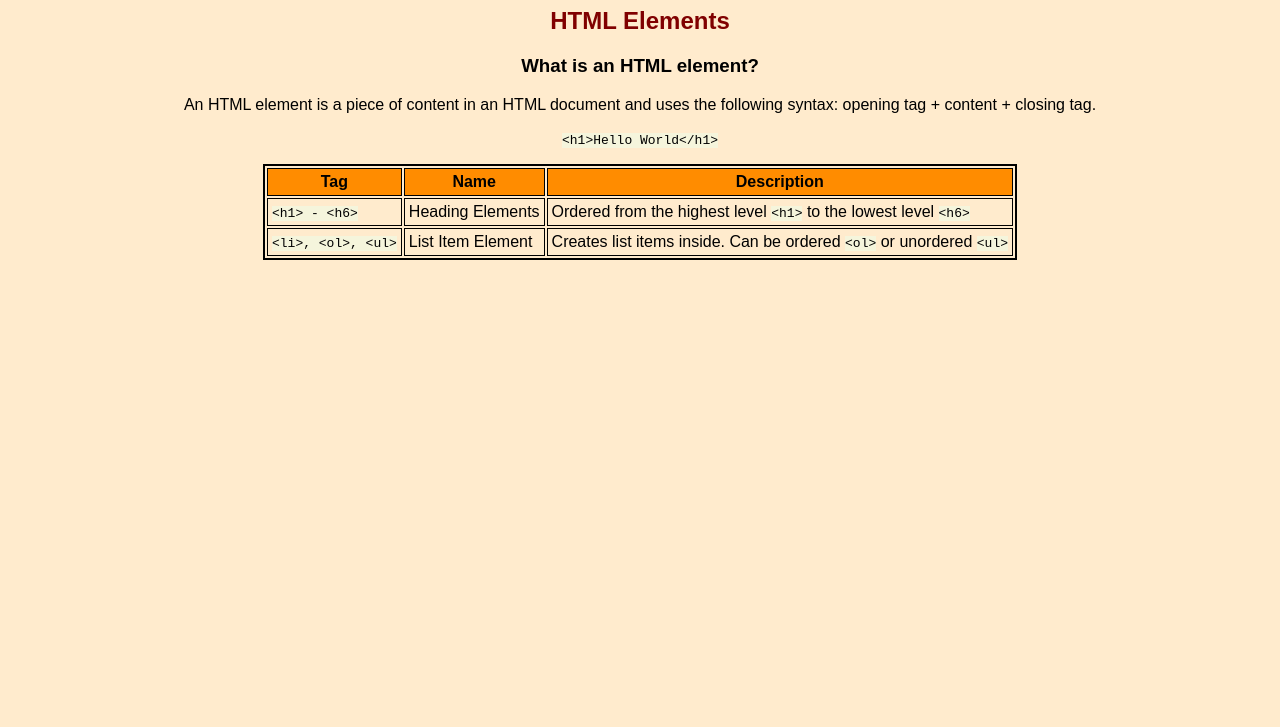
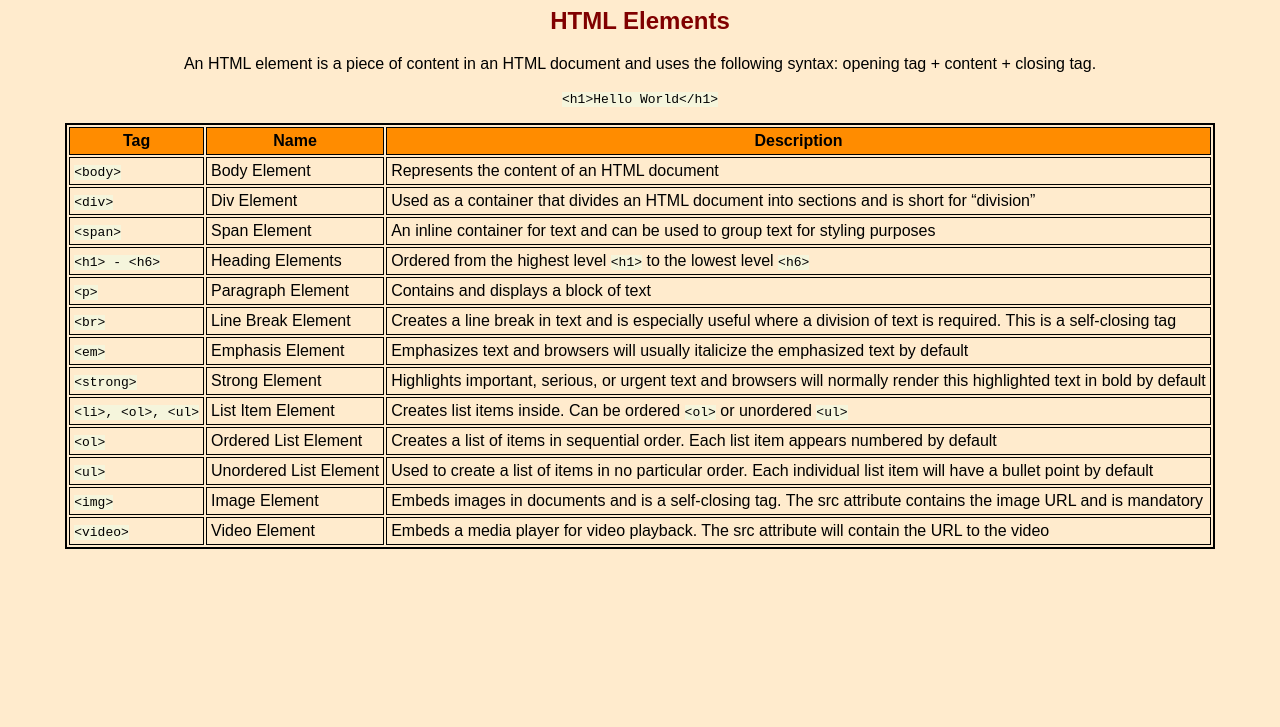
Before and after one commit to kfaith98/codecademy-fullstack-engineer-path, a plain HTML site: page Projects/build-your-own-cheatsheet/index.html in a window 1280 px wide. Shown: the part 73-800 px from the top of the page. Drawn offline with Linux system fonts and the light colour scheme.

Commit message:
Complete content for HTML Cheatsheet, adding new HTML elements and their descriptions.

```diff
--- a/Projects/build-your-own-cheatsheet/index.html
+++ b/Projects/build-your-own-cheatsheet/index.html
@@ -4,13 +4,12 @@
     <meta charset="UTF-8">
     <meta name="viewport" content="width=device-width, initial-scale=1.0">
     <link rel="stylesheet" href="./styles.css" type="text/css">
-    <title>HTML & CSS Cheatsheet</title>
+    <title>HTML Cheatsheet</title>
 </head>
 <body>
-    <h1>HTML & CSS Cheatsheet</h1>
+    <h1>HTML Cheatsheet</h1>
 
     <h2>HTML Elements</h2>
-    <h3>What is an HTML element?</h3>
     <p>An HTML element is a piece of content in an HTML document and uses the following syntax: opening tag + content +
         closing tag.</p>
     <p><span class="code">&lt;h1&gt;Hello World&lt;/h1&gt;</span></p>
@@ -26,11 +25,60 @@
         <tbody>
             <tr>
                 <td>
+                    <span class="code">&lt;body&gt;</span>
+                </td>
+                <td>Body Element</td>
+                <td>Represents the content of an HTML document</td>
+            </tr>
+            <tr>
+                <td>
+                    <span class="code">&lt;div&gt;</span>
+                </td>
+                <td>Div Element</td>
+                <td>Used as a container that divides an HTML document into sections and is short for “division”</td>
+            </tr>
+            <tr>
+                <td>
+                    <span class="code">&lt;span&gt;</span>
+                </td>
+                <td>Span Element</td>
+                <td>An inline container for text and can be used to group text for styling purposes</td>
+            </tr>
+            <tr>
+                <td>
                     <span class="code">&lt;h1&gt; - &lt;h6&gt;</span>
                 </td>
                 <td>Heading Elements</td>
                 <td>Ordered from the highest level <span class="code">&lt;h1&gt;</span>
                     to the lowest level <span class="code">&lt;h6&gt;</span></td>
+            </tr>
+            <tr>
+                <td>
+                    <span class="code">&lt;p&gt;</span>
+                </td>
+                <td>Paragraph Element</td>
+                <td>Contains and displays a block of text</td>
+            </tr>
+            <tr>
+                <td>
+                    <span class="code">&lt;br&gt;</span>
+                </td>
+                <td>Line Break Element</td>
+                <td>Creates a line break in text and is especially useful where a division of text is required. This is a self-closing tag</td>
+            </tr>
+            <tr>
+                <td>
+                    <span class="code">&lt;em&gt;</span>
+                </td>
+                <td>Emphasis Element</td>
+                <td>Emphasizes text and browsers will usually italicize the emphasized text by default</td>
+            </tr>
+            <tr>
+                <td>
+                    <span class="code">&lt;strong&gt;</span>
+                </td>
+                <td>Strong Element</td>
+                <td>Highlights important, serious, or urgent text and browsers will normally render this highlighted text in bold by default</td>
             </tr>
             <tr>
                 <td>
@@ -40,6 +88,34 @@
                 <td>Creates list items inside. Can be ordered <span class="code">&lt;ol&gt;</span>
                     or unordered <span class="code">&lt;ul&gt;</span></td>
             </tr>
+            <tr>
+                <td>
+                    <span class="code">&lt;ol&gt;</span>
+                </td>
+                <td>Ordered List Element</td>
+                <td>Creates a list of items in sequential order. Each list item appears numbered by default</td>
+            </tr>
+            <tr>
+                <td>
+                    <span class="code">&lt;ul&gt;</span>
+                </td>
+                <td>Unordered List Element</td>
+                <td>Used to create a list of items in no particular order. Each individual list item will have a bullet point by default</td>
+            </tr>
+            <tr>
+                <td>
+                    <span class="code">&lt;img&gt;</span>
+                </td>
+                <td>Image Element</td>
+                <td>Embeds images in documents and is a self-closing tag. The src attribute contains the image URL and is mandatory</td>
+            </tr>
+            <tr>
+                <td>
+                    <span class="code">&lt;video&gt;</span>
+                </td>
+                <td>Video Element</td>
+                <td>Embeds a media player for video playback. The src attribute will contain the URL to the video</td>
+            </tr>
         </tbody>
     </table>
 </body>
```
